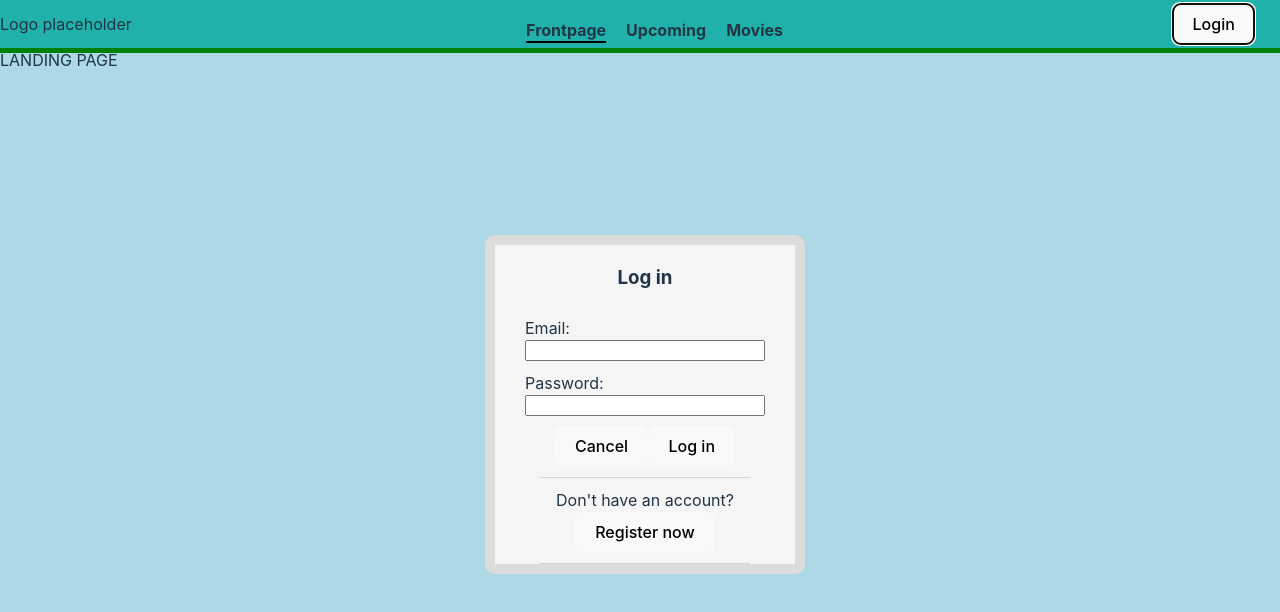
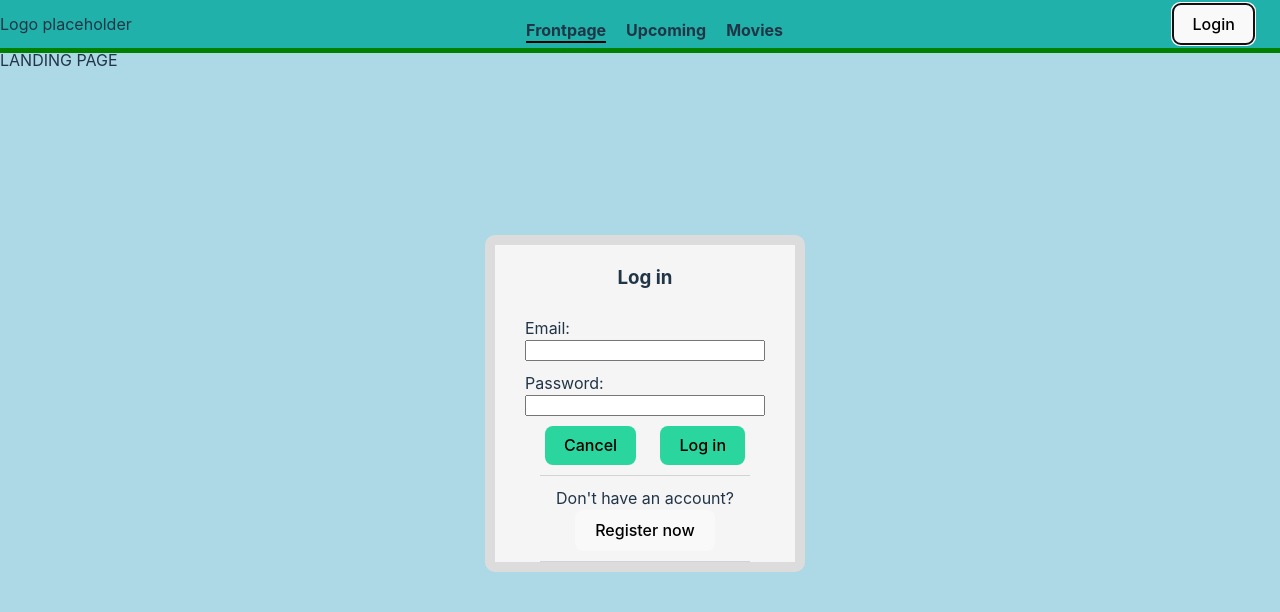
Before and after one commit to ScandiumSG/cinema_demo, a React (Vite) app: page / in a window 1280 px wide. Both pictures are taken after a click on the button "Login". Shown: the top 612 px of the page. Built offline with nearby package versions, Linux system fonts and the light colour scheme; no server answers.

Commit message:
LoginButton - Changed button class name

```diff
--- a/src/components/common/loginModal/LoginButtons/LoginButtons.tsx
+++ b/src/components/common/loginModal/LoginButtons/LoginButtons.tsx
@@ -11,20 +11,20 @@ const LoginButtons: React.FC<ILoginButtons> = ({showModal, submitCredentials, is
     return(
         <div className="login-modal-button-container">
             <button
-                className="green-button-button login-modal-cancel"
+                className="standard-button login-modal-cancel"
                 onClick={() => showModal()}
             >
                 Cancel
             </button>
             { !isLoading ?
                 <button
-                    className="green-button-button login-modal-submit"
+                    className="standard-button login-modal-submit"
                     onClick={() => submitCredentials()}
                 >
                     Log in
                 </button>
                 :
-                <button className="green-button-button login-modal-submit">
+                <button className="standard-button login-modal-submit">
                     <img className="loading-spinner" src={spinner} alt="Verifying..."/>
                     <span>Verifying...</span>
                 </button>
```
